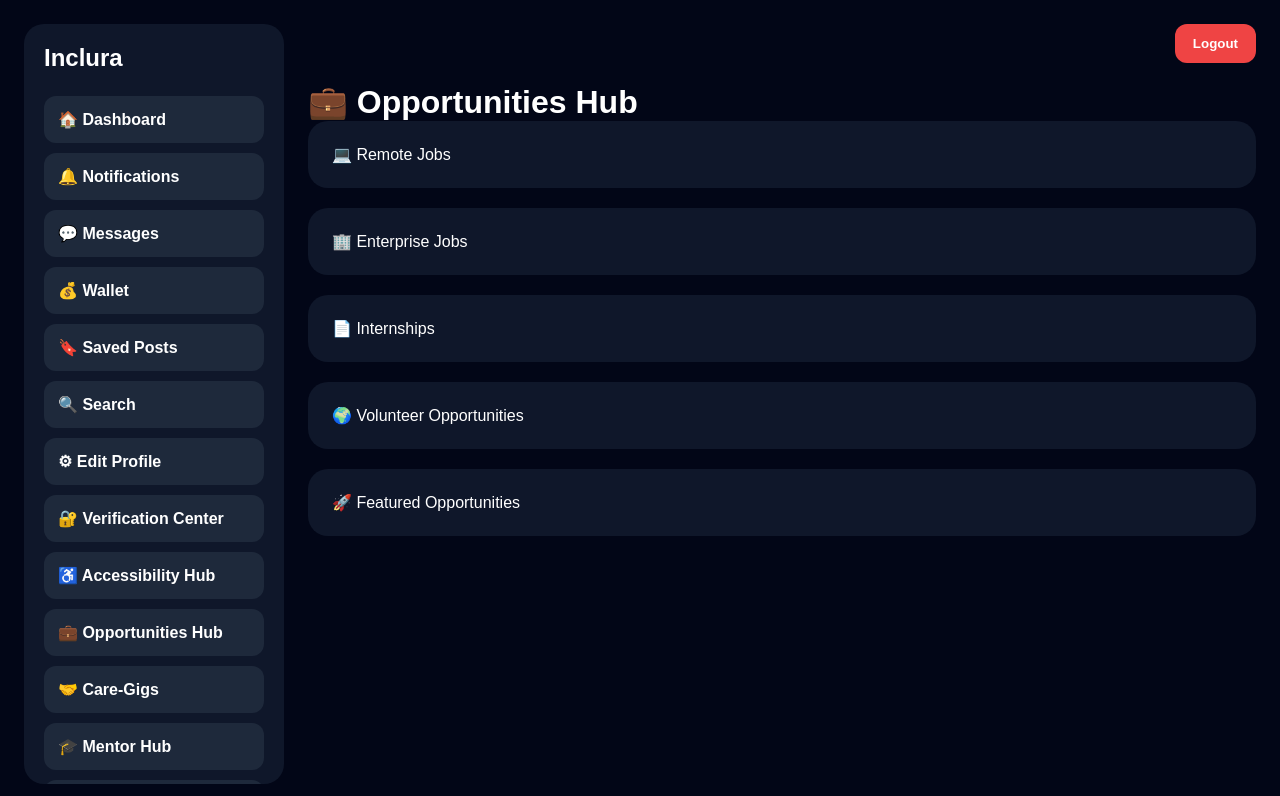
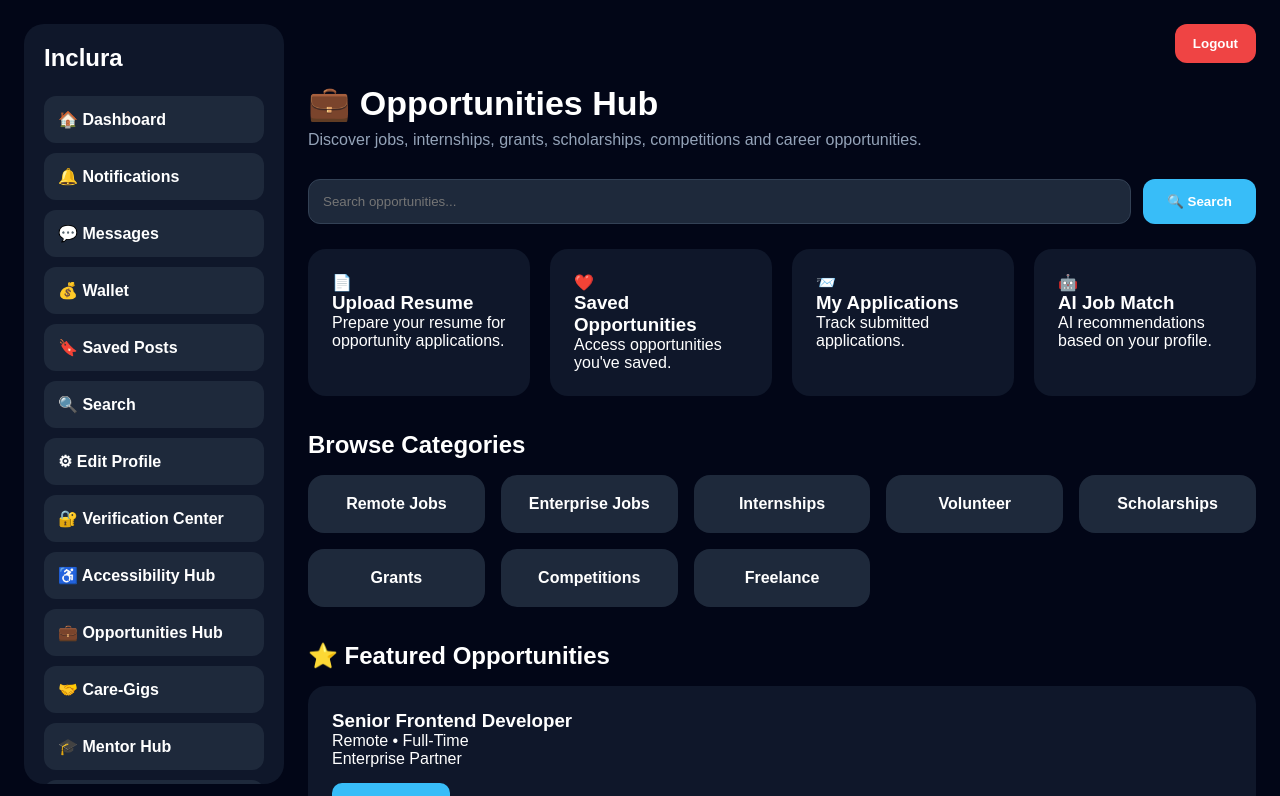
Before and after one commit to inclurah-png/inclura-web, a React (Vite) app: page /opportunities in a window 1280 px wide. Shown: the top 796 px of the page. Built offline with nearby package versions, Linux system fonts and the light colour scheme; no server answers; the database is empty; sample sign-in values are in the browser's storage.

Commit message:
Enhance OpportunitiesHub with search and layout updates
Added search functionality and improved layout with new categories and quick actions.

```diff
--- a/src/pages/OpportunitiesHub.jsx
+++ b/src/pages/OpportunitiesHub.jsx
@@ -1,28 +1,272 @@
+import { useState } from "react";
 import DashboardLayout from "../components/DashboardLayout";
 
 function OpportunitiesHub() {
+  const [search, setSearch] = useState("");
+
+  const categories = [
+    "Remote Jobs",
+    "Enterprise Jobs",
+    "Internships",
+    "Volunteer",
+    "Scholarships",
+    "Grants",
+    "Competitions",
+    "Freelance",
+  ];
+
   return (
     <DashboardLayout>
       <div style={page}>
-        <h1>💼 Opportunities Hub</h1>
 
-        <div style={card}>💻 Remote Jobs</div>
-        <div style={card}>🏢 Enterprise Jobs</div>
-        <div style={card}>📄 Internships</div>
-        <div style={card}>🌍 Volunteer Opportunities</div>
-        <div style={card}>🚀 Featured Opportunities</div>
+        <h1 style={title}>
+          💼 Opportunities Hub
+        </h1>
+
+        <p style={subtitle}>
+          Discover jobs, internships, grants,
+          scholarships, competitions and career opportunities.
+        </p>
+
+        {/* Search */}
+
+        <div style={searchBox}>
+          <input
+            type="text"
+            placeholder="Search opportunities..."
+            value={search}
+            onChange={(e) =>
+              setSearch(e.target.value)
+            }
+            style={searchInput}
+          />
+
+          <button style={searchButton}>
+            🔍 Search
+          </button>
+        </div>
+
+        {/* Quick Actions */}
+
+        <div style={grid}>
+
+          <div style={actionCard}>
+            📄
+            <h3>Upload Resume</h3>
+
+            <p>
+              Prepare your resume for
+              opportunity applications.
+            </p>
+          </div>
+
+          <div style={actionCard}>
+            ❤️
+            <h3>Saved Opportunities</h3>
+
+            <p>
+              Access opportunities
+              you've saved.
+            </p>
+          </div>
+
+          <div style={actionCard}>
+            📨
+            <h3>My Applications</h3>
+
+            <p>
+              Track submitted
+              applications.
+            </p>
+          </div>
+
+          <div style={actionCard}>
+            🤖
+            <h3>AI Job Match</h3>
+
+            <p>
+              AI recommendations
+              based on your profile.
+            </p>
+          </div>
+
+        </div>
+
+        {/* Categories */}
+
+        <h2 style={sectionTitle}>
+          Browse Categories
+        </h2>
+
+        <div style={categoryGrid}>
+          {categories.map((item) => (
+            <div
+              key={item}
+              style={categoryCard}
+            >
+              {item}
+            </div>
+          ))}
+        </div>
+
+        {/* Featured */}
+
+        <h2 style={sectionTitle}>
+          ⭐ Featured Opportunities
+        </h2>
+
+        <div style={opportunityCard}>
+          <h3>
+            Senior Frontend Developer
+          </h3>
+
+          <p>
+            Remote • Full-Time
+          </p>
+
+          <p>
+            Enterprise Partner
+          </p>
+
+          <button style={button}>
+            View Details
+          </button>
+        </div>
+
+        <div style={opportunityCard}>
+          <h3>
+            Community Volunteer
+          </h3>
+
+          <p>
+            Lagos • Volunteer
+          </p>
+
+          <p>
+            NGO Partner
+          </p>
+
+          <button style={button}>
+            View Details
+          </button>
+        </div>
+
+        {/* Latest */}
+
+        <h2 style={sectionTitle}>
+          🆕 Latest Opportunities
+        </h2>
+
+        <div style={emptyCard}>
+          Live opportunities from
+          Firestore will appear here
+          after we connect the database.
+        </div>
+
       </div>
     </DashboardLayout>
   );
 }
 
-const page = { color: "white" };
+const page = {
+  color: "white",
+};
 
-const card = {
+const title = {
+  fontSize: "34px",
+  marginBottom: "8px",
+};
+
+const subtitle = {
+  color: "#94a3b8",
+  marginBottom: "30px",
+};
+
+const sectionTitle = {
+  marginTop: "35px",
+  marginBottom: "16px",
+};
+
+const searchBox = {
+  display: "flex",
+  gap: "12px",
+  marginBottom: "25px",
+  flexWrap: "wrap",
+};
+
+const searchInput = {
+  flex: 1,
+  minWidth: "220px",
+  padding: "14px",
+  borderRadius: "12px",
+  border: "1px solid #334155",
+  background: "#1e293b",
+  color: "white",
+};
+
+const searchButton = {
+  padding: "14px 24px",
+  border: "none",
+  borderRadius: "12px",
+  background: "#38bdf8",
+  color: "white",
+  cursor: "pointer",
+  fontWeight: "700",
+};
+
+const grid = {
+  display: "grid",
+  gridTemplateColumns:
+    "repeat(auto-fit,minmax(220px,1fr))",
+  gap: "20px",
+};
+
+const actionCard = {
   background: "#0f172a",
   padding: "24px",
-  borderRadius: "20px",
-  marginBottom: "20px",
+  borderRadius: "18px",
+};
+
+const categoryGrid = {
+  display: "grid",
+  gridTemplateColumns:
+    "repeat(auto-fit,minmax(170px,1fr))",
+  gap: "16px",
+};
+
+const categoryCard = {
+  background: "#1e293b",
+  padding: "20px",
+  borderRadius: "16px",
+  textAlign: "center",
+  cursor: "pointer",
+  fontWeight: "600",
+};
+
+const opportunityCard = {
+  background: "#0f172a",
+  padding: "24px",
+  borderRadius: "18px",
+  marginBottom: "18px",
+};
+
+const emptyCard = {
+  background: "#0f172a",
+  padding: "30px",
+  borderRadius: "18px",
+  textAlign: "center",
+  color: "#94a3b8",
+};
+
+const button = {
+  marginTop: "15px",
+  padding: "12px 20px",
+  border: "none",
+  borderRadius: "10px",
+  background: "#38bdf8",
+  color: "white",
+  cursor: "pointer",
+  fontWeight: "700",
 };
 
 export default OpportunitiesHub;
```
